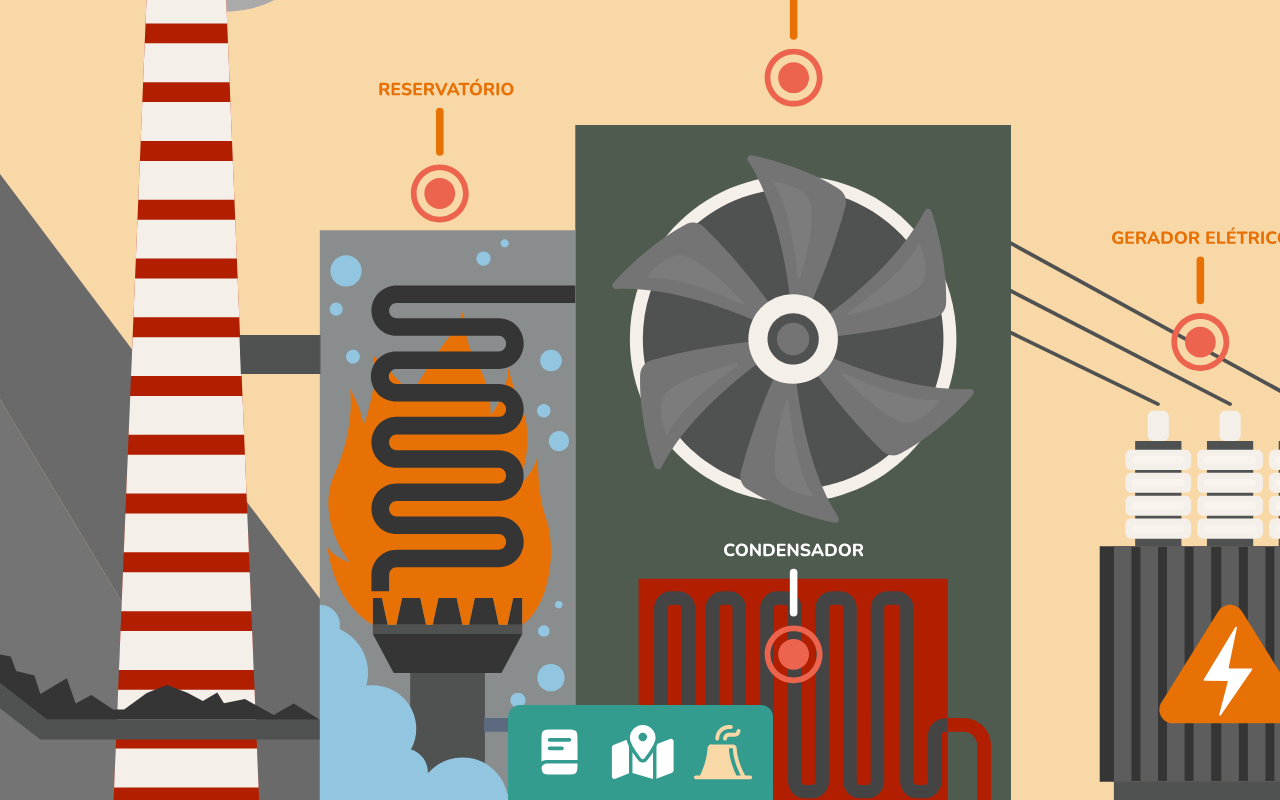
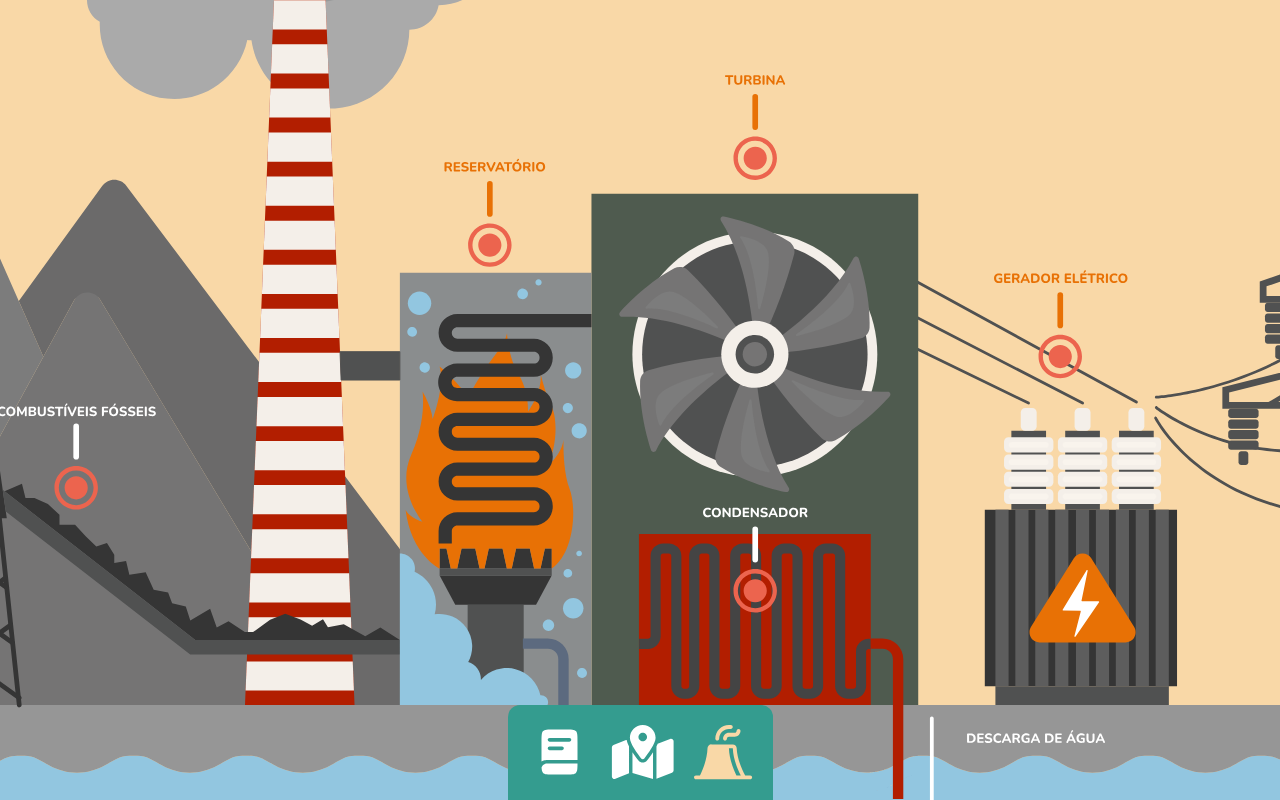
Before and after one commit to ricardoabb/fis_c6_l2a_066, a Next.js app: page /usina in a window 1280 px wide. Built offline with nearby package versions, Linux system fonts and the light colour scheme.

Commit message:
🐛 Fix usina size on mobile

```diff
--- a/src/app/components/Menu.tsx
+++ b/src/app/components/Menu.tsx
@@ -18,7 +18,7 @@ export default function Menu() {
 
 
     return (
-        <nav className="absolute bottom-0 bg-[#349C8F] p-5 py-5 rounded-t-xl flex gap-5 z-[100]">
+        <nav className="absolute bottom-0 bg-[#349C8F] p-5 py-5 rounded-t-xl flex gap-5 z-[999]">
             {/* Ícone com cor alterada quando a rota for '/info' */}
             <Link href="/" onClick={() => setCurrentId('0', false)}>
                 <svg xmlns="http://www.w3.org/2000/svg" width="63" height="54" viewBox="0 0 24 24">
--- a/src/app/usina/page.tsx
+++ b/src/app/usina/page.tsx
@@ -216,7 +216,7 @@ export default function Usina() {
 
 
                     }}
-                    className='usina-svg w-[200%] md:w-[200%] p-0'
+                    className='usina-svg w-[200%] md:w-[200%] lg:w-[150%] p-0'
                     width="2033px"
                     height="1484px"
                     viewBox="0 0 2032 1484"
```
